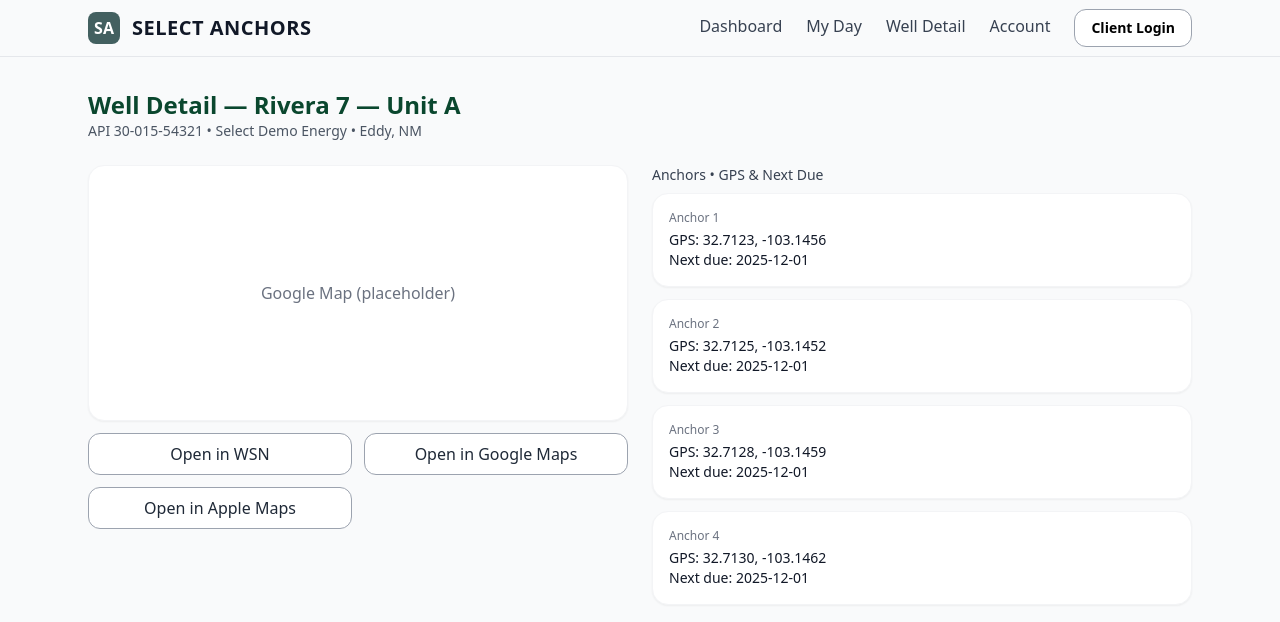
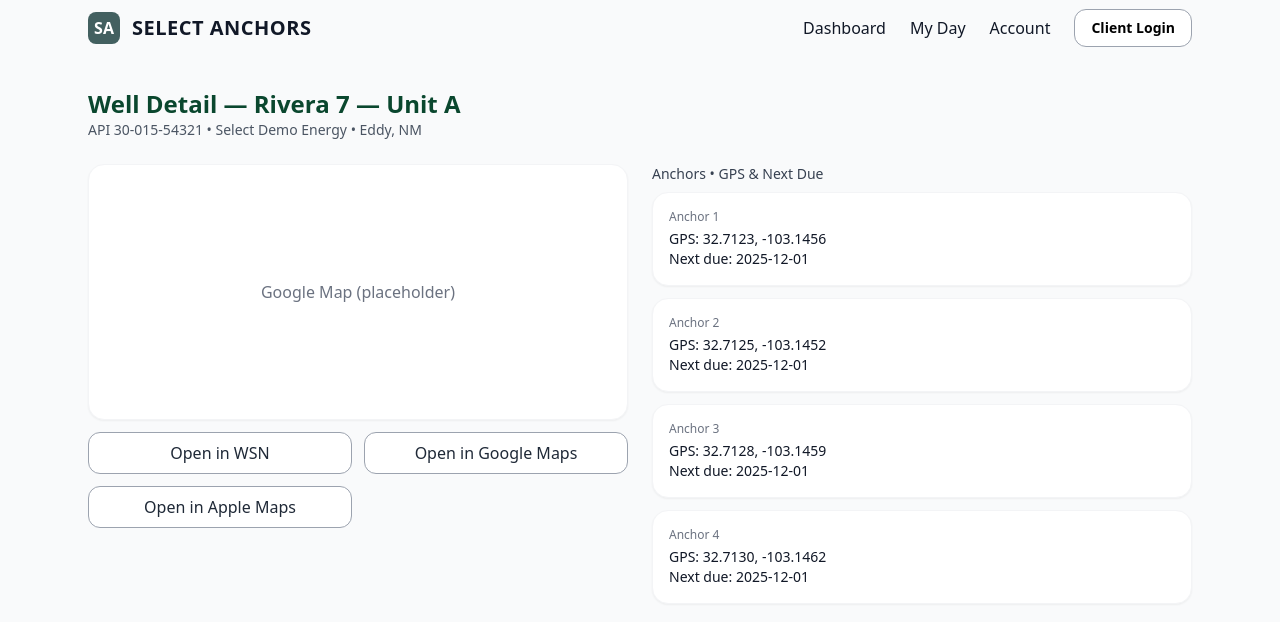
Before and after one commit to select-anchors/select-anchors-portal, a Next.js app: page / in a window 1280 px wide. Shown: the top 622 px of the page. Built offline with nearby package versions, Linux system fonts and the light colour scheme; a web font is replaced by a local one.

Commit message:
Update Header.js

```diff
--- a/app/components/Header.js
+++ b/app/components/Header.js
@@ -1,70 +1,34 @@
 "use client";
-
 import Link from "next/link";
 import { useState } from "react";
-import { usePathname } from "next/navigation";
 
 export default function Header() {
   const [open, setOpen] = useState(false);
-  const pathname = (usePathname() || "/").replace(/\/+$/, "") || "/";
-
-  // Active link helpers
-  const base = "pb-1 transition-colors";
-  const inactive = "text-gray-700 hover:text-gray-900 hover:opacity-90";
-  const active = "text-gray-900 font-extrabold border-b-2 border-[var(--brand-green)]";
-  const isActive = (href) => pathname === href || pathname.startsWith(href + "/");
-
-  // Mobile link (closes menu + applies active styling)
-  const MobileLink = ({ href, children, className = "" }) => (
-    <Link
-      href={href}
-      onClick={() => setOpen(false)}
-      className={`${isActive(href) ? "font-extrabold text-gray-900" : "text-gray-800"} ${className}`}
-    >
-      {children}
-    </Link>
-  );
 
   return (
-    <header className="site-header border-b border-gray-200 bg-white">
-      <div className="container h-14 flex items-center justify-between px-4 md:px-6">
-        {/* Logo + Title → Dashboard */}
-        <Link
-          href="/dashboard"
-          onClick={() => setOpen(false)}
-          className="flex items-center gap-3"
-          aria-label="Go to Dashboard"
-        >
+    <header className="site-header">
+      <div className="container h-14 flex items-center justify-between">
+        {/* Logo + Title now go to Dashboard */}
+        <Link href="/dashboard" className="flex items-center gap-3">
           <div className="h-8 w-8 rounded-lg bg-brand-green/90 flex items-center justify-center text-white font-bold">
             SA
           </div>
           <div className="tracking-wide text-xl font-bold">SELECT ANCHORS</div>
         </Link>
 
-        {/* Desktop nav */}
+        {/* Desktop navigation */}
         <nav className="hidden md:flex items-center gap-6">
-          <Link href="/dashboard" className={`${base} ${isActive("/dashboard") ? active : inactive}`}>
-            Dashboard
-          </Link>
-          <Link href="/driver/my-day" className={`${base} ${isActive("/driver/my-day") ? active : inactive}`}>
-            My Day
-          </Link>
-          <Link href="/wells/30-015-54321" className={`${base} ${isActive("/wells") ? active : inactive}`}>
-            Well Detail
-          </Link>
-          <Link href="/account" className={`${base} ${isActive("/account") ? active : inactive}`}>
-            Account
-          </Link>
+          <Link href="/dashboard" className="hover:opacity-80">Dashboard</Link>
+          <Link href="/driver/my-day" className="hover:opacity-80">My Day</Link>
+          <Link href="/account" className="hover:opacity-80">Account</Link>
           <Link href="/login" className="btn btn-secondary">Client Login</Link>
         </nav>
 
-        {/* Mobile menu button */}
+        {/* Mobile menu toggle */}
         <button
           className="md:hidden p-2 rounded-lg border border-gray-300"
-          onClick={() => setOpen((v) => !v)}
-          aria-label={open ? "Close menu" : "Open menu"}
-          aria-expanded={open}
-          aria-controls="mobile-menu"
+          onClick={() => setOpen(v => !v)}
+          aria-label="Open menu"
         >
           <div className="w-5 h-[2px] bg-black mb-1"></div>
           <div className="w-5 h-[2px] bg-black mb-1"></div>
@@ -74,13 +38,11 @@ export default function Header() {
 
       {/* Mobile menu */}
       {open && (
-        <div id="mobile-menu" className="md:hidden border-t border-gray-200">
-          <div className="container py-3 flex flex-col gap-3 px-4 md:px-6">
-            <MobileLink href="/dashboard">Dashboard</MobileLink>
-            <MobileLink href="/driver/my-day">My Day</MobileLink>
-            {/* Treat any /wells/* as active */}
-            <MobileLink href="/wells/30-015-54321">Well Detail</MobileLink>
-            <MobileLink href="/account">Account</MobileLink>
+        <div className="md:hidden border-t border-gray-200">
+          <div className="container py-3 flex flex-col gap-3">
+            <Link href="/dashboard" onClick={() => setOpen(false)}>Dashboard</Link>
+            <Link href="/driver/my-day" onClick={() => setOpen(false)}>My Day</Link>
+            <Link href="/account" onClick={() => setOpen(false)}>Account</Link>
             <Link
               href="/login"
               className="btn btn-secondary w-fit"
```
